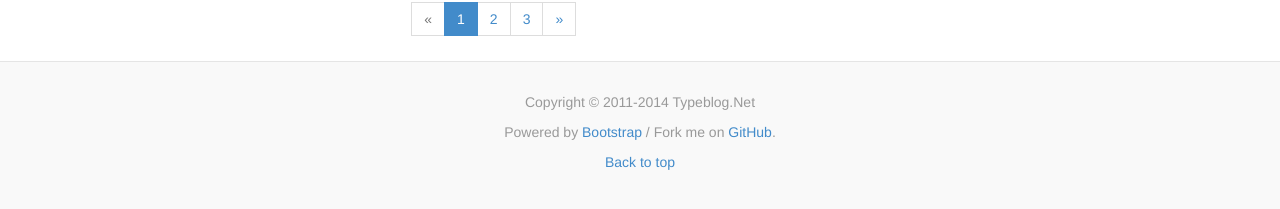
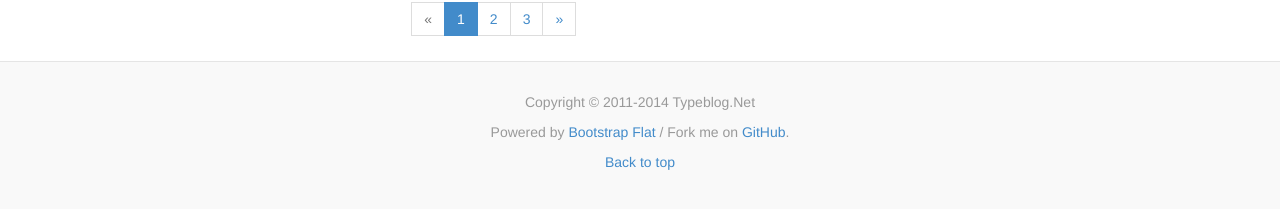
Before and after one commit to slanterns-fork/Blog, a Jekyll site: the page built from index.html, in a window 1280 px wide and 900 px high, scrolled down 927 px. Shown: the part 688-897 px from the top of the window. Built offline with Jekyll 4.4.1, drawn with Linux system fonts in a browser that asks for light colours; nearby versions of some CDN libraries; Markdown is read by kramdown in place of the engine named in the settings; the list of posts is cut into pages by our own code.

Commit message:
footer: change thanks to bootstrap-flat

```diff
--- a/_includes/footer.html
+++ b/_includes/footer.html
@@ -4,7 +4,7 @@
 
 <footer>
   <p> Copyright &copy; 2011-2014 Typeblog.Net </p>
-  <p> Powered by <a href="http://getbootstrap.com">Bootstrap</a> / Fork me on <a href="https://github.com/PeterCxy/Blog">GitHub</a>.</p>
+  <p> Powered by <a href="https://github.com/scottdorman/bootstrap-flat">Bootstrap Flat</a> / Fork me on <a href="https://github.com/PeterCxy/Blog">GitHub</a>.</p>
   <p>
     <a href="#">Back to top</a>
   </p>
```
